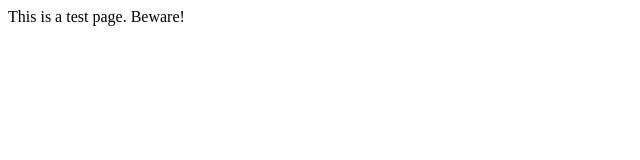
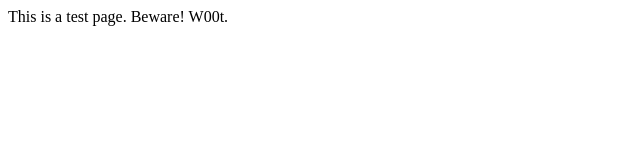
Before and after one commit to OpenDarwin-CVS/Administrative-Project, a plain HTML site: page www/index.html in a window 1280 px wide. Shown: the full height of the page, 0-640 px from the left. Drawn offline with Linux system fonts and the light colour scheme.

Commit message:
Further testing.

```diff
--- a/www/index.html
+++ b/www/index.html
@@ -4,5 +4,6 @@
 </head>
 <body>
 This is a test page.  Beware!
+W00t.
 </body>
 </html>
```
